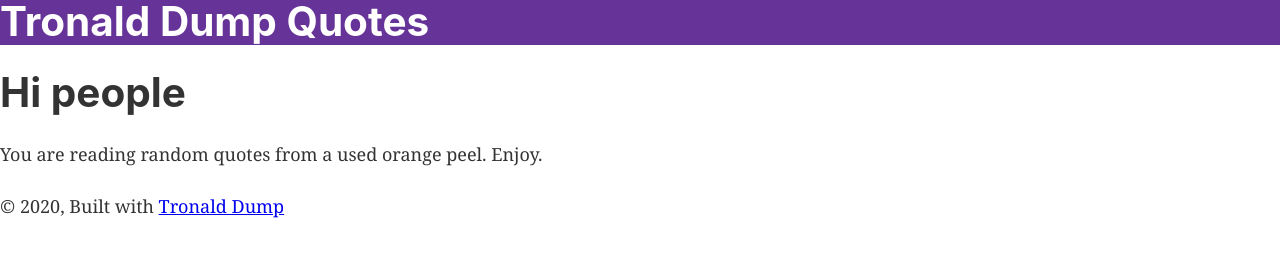
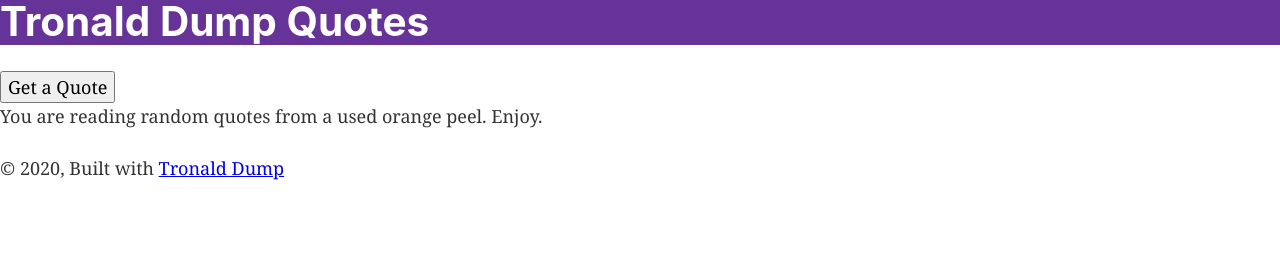
Before and after one commit to goomba5/tronald-dump, a Gatsby site: page / in a window 1280 px wide. Built offline with nearby package versions, Linux system fonts and the light colour scheme; Gatsby itself is replaced by a stand-in of ours.

Commit message:
added Quote component to the home page

```diff
--- a/src/pages/index.js
+++ b/src/pages/index.js
@@ -1,12 +1,13 @@
 import React from "react"
 
 import Layout from "../components/layout"
+import Quote from "../components/quotes"
 import SEO from "../components/seo"
 
 const IndexPage = () => (
   <Layout>
     <SEO title="Home" />
-    <h1>Hi people</h1>
+    <Quote/>
     <p>You are reading random quotes from a used orange peel. Enjoy.</p>
   </Layout>
 )
```
